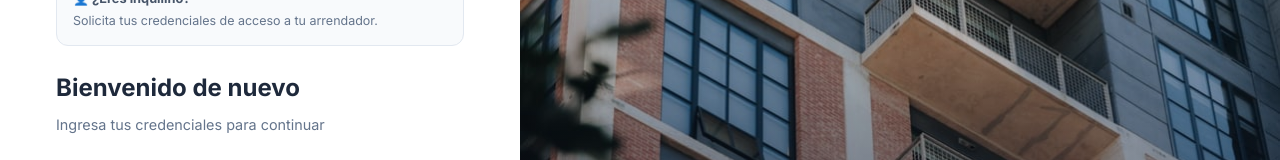
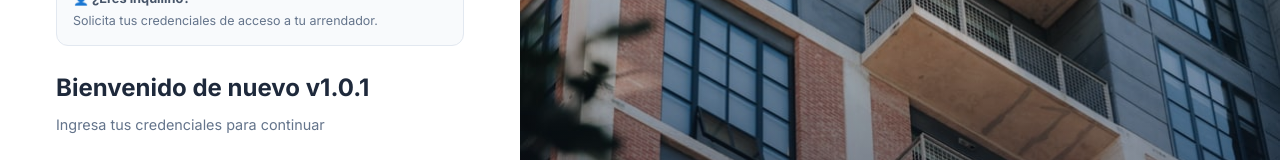
Before and after one commit to UDFJDC-IngenieriaSoftware/IS_202610_E2, a React (Create React App) app in the folder frontend/: page /login in a window 1280 px wide. Shown: the part 273-433 px from the top of the page. Built offline with nearby package versions, Linux system fonts and the light colour scheme; no server answers.

Commit message:
ci: trigger frontend deployment with cosmetic version update

```diff
--- a/frontend/src/pages/Login.js
+++ b/frontend/src/pages/Login.js
@@ -106,7 +106,7 @@ const Login = () => {
                 {/* LOGIN */}
                 {modo === 'login' && (
                     <>
-                        <h2 style={{ fontSize: '1.5rem', fontWeight: '700', color: '#1e293b', marginBottom: '0.5rem' }}>Bienvenido de nuevo</h2>
+                        <h2 style={{ fontSize: '1.5rem', fontWeight: '700', color: '#1e293b', marginBottom: '0.5rem' }}>Bienvenido de nuevo v1.0.1</h2>
                         <p style={{ color: '#64748b', marginBottom: '1.5rem', fontSize: '0.9rem' }}>Ingresa tus credenciales para continuar</p>
 
                         {error && <div style={{ background: '#fee2e2', color: '#991b1b', padding: '0.75rem', borderRadius: '0.5rem', marginBottom: '1rem', fontSize: '0.875rem' }}>{error}</div>}
```
